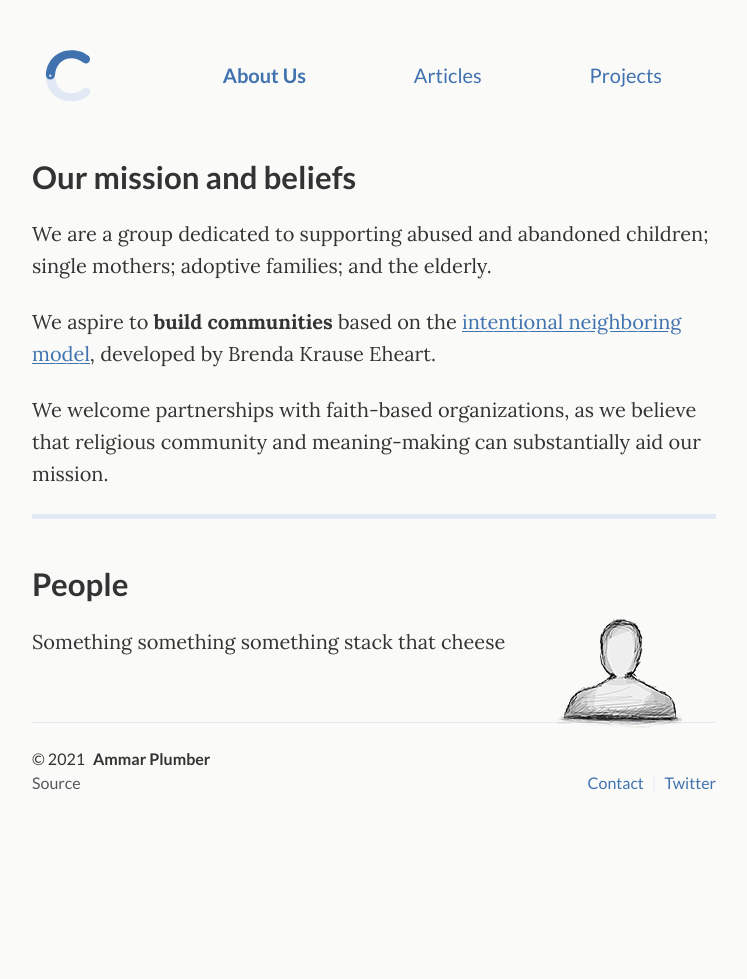
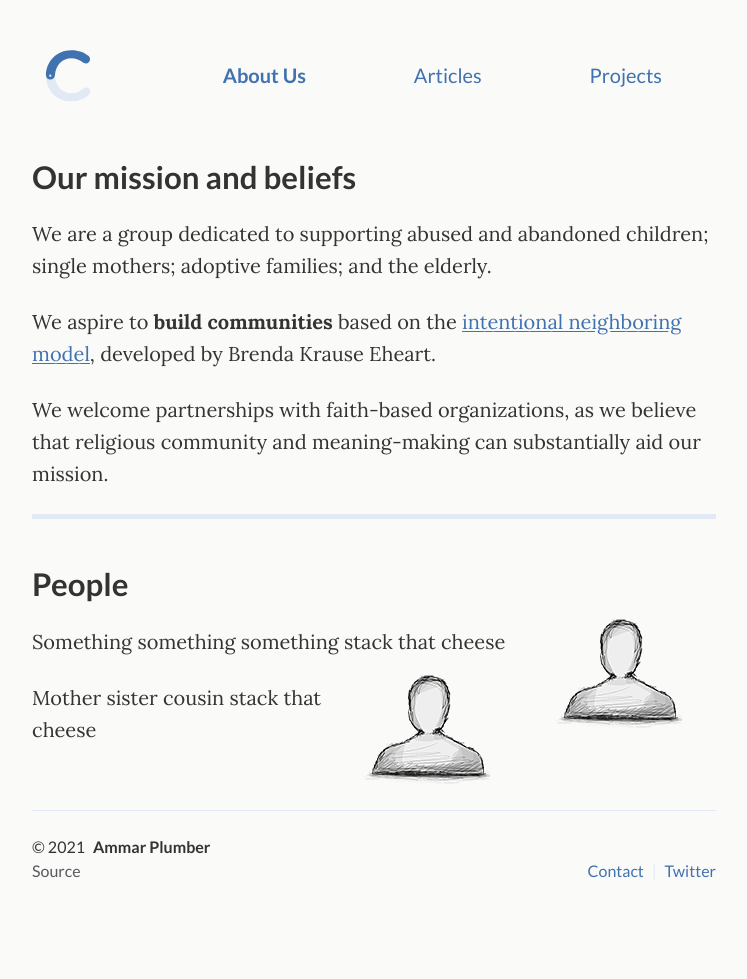
Before and after one commit to getupmychild/getupmychild.github.io, a Jekyll site: the page built from _pages/about.md, in a window 1280 px wide. Shown: the whole page, without its empty margins (266-1013 px from the left). Built offline with Jekyll 4.4.1, drawn with Linux system fonts in a browser that asks for light colours; before the commit the page ends 900 px from its top, so only the background shows below that.

Commit message:
Update about.md

```diff
--- a/_pages/about.md
+++ b/_pages/about.md
@@ -31,4 +31,14 @@
 Something something something stack that cheese
 
 
+{::nomarkdown}
+<figure class="site-profile">
+    <img src="{{ site.baseurl }}/assets/img/profile.png">
+</figure>
+{:/}
+
+
+Mother sister cousin stack that cheese
+
+
 </div>
```
